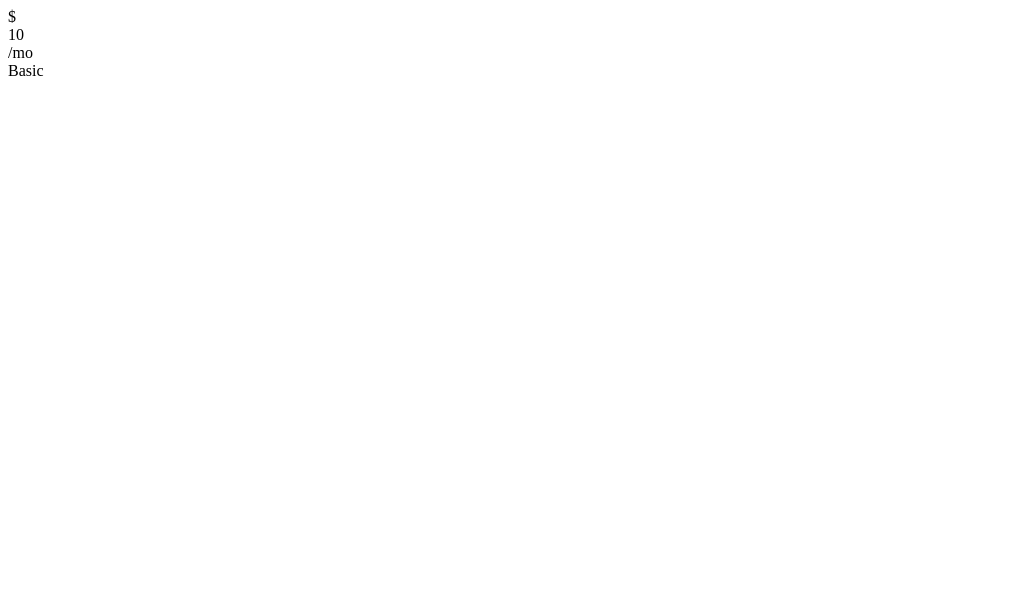
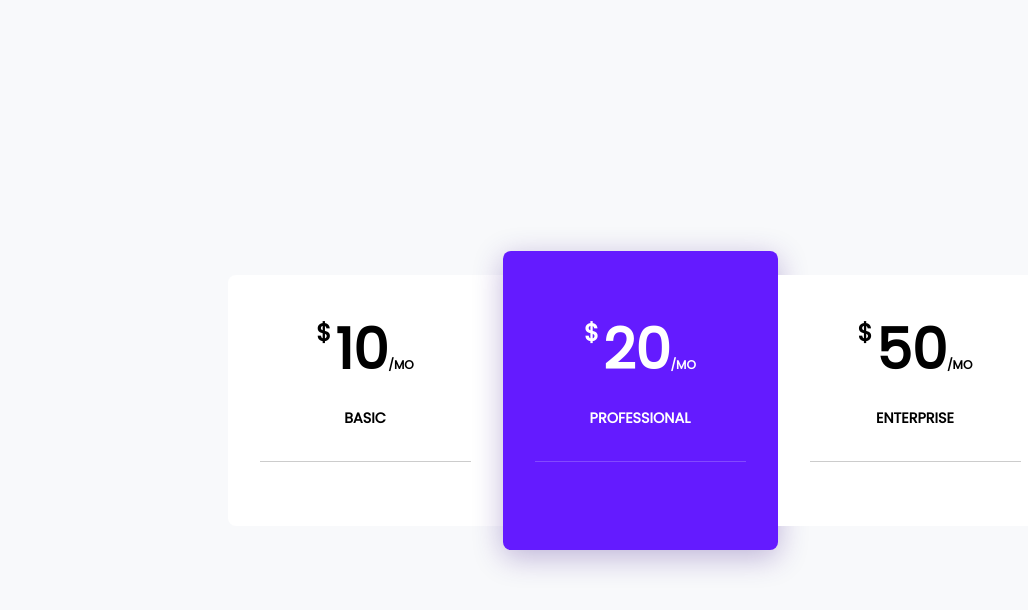
Before and after one commit to gogginsik/price-comparison, a plain HTML site: page index.html in a window 1280 px wide. Shown: the whole page, without its empty margins (0-1028 px from the left). Drawn offline with Linux system fonts and the light colour scheme.

Commit message:
price header in CSS

```diff
--- a/index.html
+++ b/index.html
@@ -4,6 +4,8 @@
     <meta charset="UTF-8">
     <meta http-equiv="X-UA-Compatible" content="IE=edge">
     <meta name="viewport" content="width=device-width, initial-scale=1.0">
+    <link rel="stylesheet" href="styles.css">
+    <link href="https://fonts.googleapis.com/css?family=Lato|Poppins&display=swap" rel="stylesheet">
     <title>Price Comparison Table</title>
 </head>
 <body>
@@ -17,6 +19,29 @@
                 </div>
                 <div class="plan-name">Basic</div>
             </div>
+            <div class="divider"></div>
+        </div>
+        <div class="price-column popular">
+            <div class="price-header">
+                <div class="price">
+                    <div class="dollar-sign">$</div>
+                    20
+                    <div class="per-month">/mo</div>
+                </div>
+                <div class="plan-name">Professional</div>
+            </div>
+            <div class="divider"></div>
+        </div>
+        <div class="price-column">
+            <div class="price-header">
+                <div class="price">
+                    <div class="dollar-sign">$</div>
+                    50
+                    <div class="per-month">/mo</div>
+                </div>
+                <div class="plan-name">Enterprise</div>
+            </div>
+            <div class="divider"></div>
         </div>
     </section>
 </body>
--- /dev/null
+++ b/styles.css
@@ -0,0 +1,103 @@
+*, *::before, *::after {
+    box-sizing: border-box;
+}
+
+:root {
+    --accent-color: #641BFF;
+    --heading-font-family: 'Poppins', sans-serif;
+    --body-font-family: 'Lato', sans-serif;
+}
+
+body {
+    margin: 0;
+    background-color: #F8F9FB;
+    min-width: 100vw;
+    min-height: 100vh;
+    display: flex;
+    justify-content: center;
+    align-items: center;
+    font-family: var(--body-font-family);
+}
+
+.price-comparison {
+    display: flex;
+    justify-content: center;
+    align-items: stretch;
+    width: 100%;
+    margin: 1rem;
+}
+
+.price-column {
+    background-color: white;
+    box-shadow: 0 7px 30px rgba(52, 31 97, 0.1);
+    padding: 2rem;
+    flex-grow: 1;
+    flex-basis: 0;
+    max-width: 275px;
+    border-radius: 8px;
+}
+
+.price-column.popular {
+    background-color: var(--accent-color);
+    box-shadow: 0 7px 30px rgba(52, 13, 135, 0.3);
+    color: white;
+    margin-top: -1.5rem;
+    padding-top: 3.5rem;
+    margin-bottom: -1.5rem;
+    padding-bottom: 3.5rem;
+}
+
+.price-column:first-child {
+    border-top-right-radius: 0;
+    border-bottom-right-radius: 0;
+}
+
+.price-column:last-child {
+    border-top-left-radius: 0;
+    border-bottom-left-radius: 0;
+}
+
+.price-header {
+    display: flex;
+    flex-direction: column;
+    align-items: center;
+    font-family: var(--heading-font-family);
+    font-weight: bold;
+}
+
+.price {
+    font-size: 3.5rem;
+    display: flex;
+}
+
+.dollar-sign {
+    font-size: 1.5rem;
+    margin-top: .5rem;
+    margin-right: .25rem;
+}
+
+.per-month {
+    font-size: .75rem;
+    align-self: flex-end;
+    margin-bottom: 1.1rem;
+    text-transform: uppercase;
+}
+
+.plan-name {
+    text-transform: uppercase;
+    font-size: .9rem;
+    margin-top: 1rem;
+    margin-bottom: 0;
+}
+
+.divider {
+    height: 1px;
+    width: 100%;
+    background-color: rgba(0, 0, 0, .2);
+    margin-top: 2rem;
+    margin-bottom: 2rem;
+}
+
+.price-column.popular .divider {
+    background-color: rgba(255, 255, 255, .2);
+}
```
